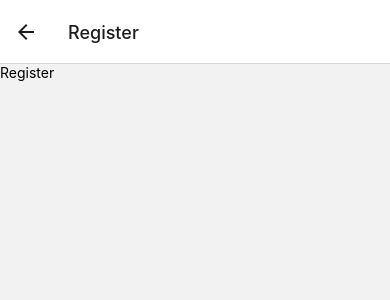
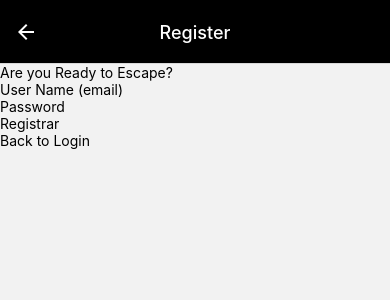
Before and after one commit to NicoCianni/tarkovFast, a React Native app: screen /Register in a window 390 px wide. Shown: the top 300 px of the page. Built offline with nearby package versions, Linux system fonts and the light colour scheme; no server answers.

Commit message:
register-1

```diff
--- a/App.js
+++ b/App.js
@@ -32,7 +32,13 @@ export default function App() {
         headerStyle: {backgroundColor: "black"},
         }}/>
         <Stack.Screen name="Quest Tracker" component={QuestTracker} />
-        <Stack.Screen name="Register" component={Register} />
+        <Stack.Screen name="Register" component={Register}
+        options={{
+        title: "Register",
+        headerTintColor: "white",
+        headerTitleAlign: "center",
+        headerStyle: {backgroundColor: "black"},
+        }}/>
       </Stack.Navigator>
     );
   }
--- a/src/screens/Home.js
+++ b/src/screens/Home.js
@@ -1,4 +1,4 @@
-import { ImageBackground, StyleSheet, Text, TouchableOpacity, View } from 'react-native'
+import { ImageBackground, StyleSheet, Text, TouchableOpacity } from 'react-native'
 import { ScrollView } from 'react-native-gesture-handler'
 
 
--- a/src/screens/User/Login.js
+++ b/src/screens/User/Login.js
@@ -2,6 +2,7 @@ import { StyleSheet, Text, View, TextInput, TouchableOpacity, ImageBackground, A
 import React, { useState } from "react";
 import appFirebase from '../../../credentials'
 import { getAuth, signInWithEmailAndPassword } from 'firebase/auth'
+
 const auth = getAuth(appFirebase)
 
 const Login = (props) => {
--- a/src/screens/User/Register.js
+++ b/src/screens/User/Register.js
@@ -1,14 +1,64 @@
-import { StyleSheet, Text, View } from 'react-native'
-import React from 'react'
+import { StyleSheet, Text, View, Alert } from 'react-native'
+import React, { useState } from "react";
+import { TextInput } from "react-native"
+import appFirebase from '../../../credentials'
+import { createUserWithEmailAndPassword, getAuth, sendEmailVerification } from 'firebase/auth'
+import { TouchableOpacity } from 'react-native-gesture-handler'
+import firebase from 'firebase/compat/app';
 
-const Register = () => {
+const auth = getAuth(appFirebase)
+
+
+const Register = (props) => {
+
+    const [newEmail, setNewEmail] = useState()
+    const [newPassword, setNewPassword] = useState()
+
+    const handleCreateAccount = () => {
+        createUserWithEmailAndPassword (auth, newEmail, newPassword)
+        .then((userCredentials) => {
+            const user = userCredentials.user
+            Alert.alert("Register Complete")
+        })
+        .catch(error =>{
+            console.log(error)
+        })
+    }
+
+    const relogIn = async() => {
+        try {
+            props.navigation.navigate("Login")
+        } catch (error) {
+            console.log(error);
+        }
+    }
+
+
     return (
         <View>
-            <Text>Register</Text>
+            <Text>Are you Ready to Escape?</Text>
+            <View>
+                <TextInput placeholder='User Name (email)'
+                onChangeText={(text) => setNewEmail(text)}
+                />
+            </View>
+            <View>
+                <TextInput placeholder='Password' secureTextEntry={true}
+                onChangeText={(text) => setNewPassword(text)}
+                />
+            </View>
+            <TouchableOpacity onPress={handleCreateAccount}>
+                <Text>Registrar</Text>
+            </TouchableOpacity>
+            <TouchableOpacity onPress={relogIn}>
+                <Text>Back to Login</Text>
+            </TouchableOpacity>
         </View>
     )
 }
 
+
+
 export default Register
 
 const styles = StyleSheet.create({})
```
